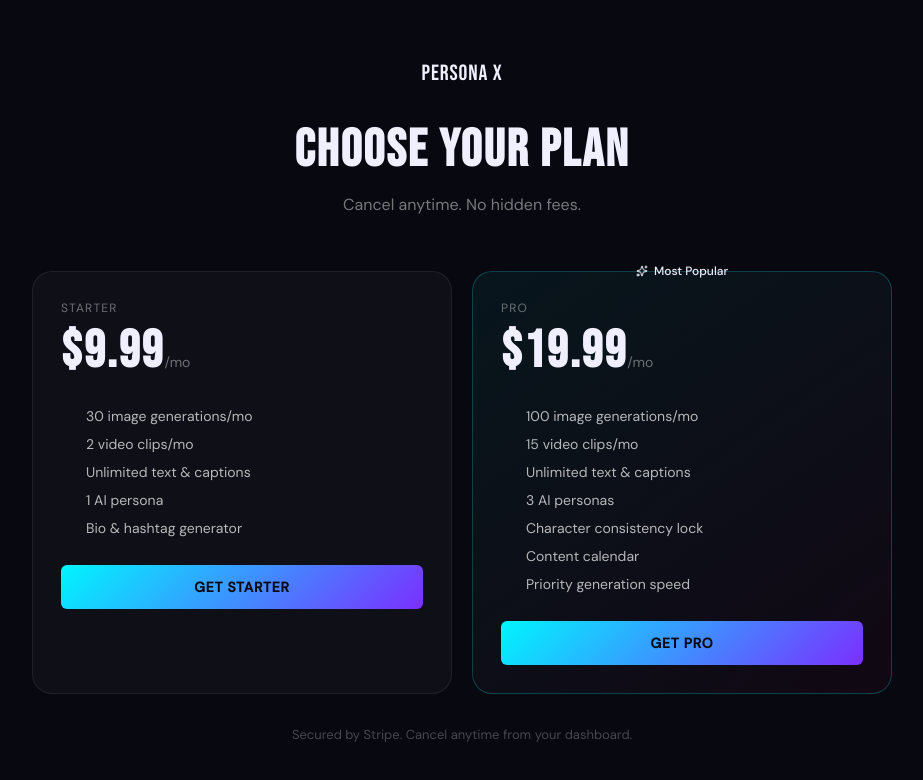
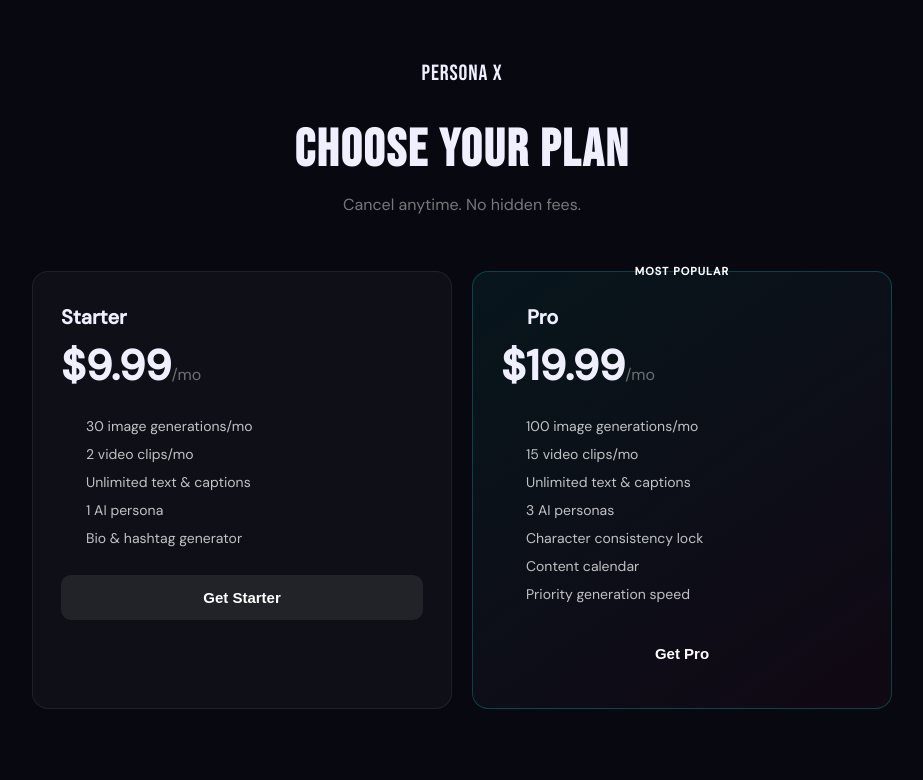
Before and after one commit to aqueenslane4/personaX, a Next.js app: page /pricing in a window 1280 px wide. Shown: the top 780 px of the page, without its empty margins (178-1101 px from the left). Built offline with nearby package versions, Linux system fonts and the light colour scheme; no server answers.

Commit message:
Update page.tsx

```diff
--- a/src/app/pricing/page.tsx
+++ b/src/app/pricing/page.tsx
@@ -2,7 +2,6 @@
 import { useState } from 'react'
 import Link from 'next/link'
 import { Check, Sparkles } from 'lucide-react'
-import { supabase } from '@/lib/supabase'
 import { PLANS } from '@/lib/stripe'
 
 export default function Pricing() {
@@ -10,13 +9,20 @@ export default function Pricing() {
 
   const handleSubscribe = async (planId: string) => {
     setLoading(planId)
-    const { data: { user } } = await supabase.auth.getUser()
-    if (!user) { window.location.href = `/signup?plan=${planId}`; return }
+
+    // Check auth by calling a lightweight API route instead of client-side Supabase
+    const authRes = await fetch('/api/auth/me')
+    const authData = await authRes.json()
+
+    if (!authData.user) {
+      window.location.href = `/signup?plan=${planId}`
+      return
+    }
 
     const res = await fetch('/api/stripe/checkout', {
       method: 'POST',
       headers: { 'Content-Type': 'application/json' },
-      body: JSON.stringify({ planId, userId: user.id, email: user.email }),
+      body: JSON.stringify({ planId, userId: authData.user.id, email: authData.user.email }),
     })
     const { url } = await res.json()
     if (url) window.location.href = url
@@ -41,41 +47,51 @@ export default function Pricing() {
               <div key={planId} style={{
                 background: isPro ? 'linear-gradient(145deg, rgba(10,186,181,0.08), rgba(194,24,91,0.05))' : 'rgba(255,255,255,0.03)',
                 border: isPro ? '1px solid rgba(10,186,181,0.3)' : '1px solid rgba(255,255,255,0.07)',
-                borderRadius: 20, padding: 28, position: 'relative'
+                borderRadius: 16,
+                padding: '32px 28px',
+                position: 'relative',
               }}>
                 {isPro && (
-                  <div style={{ position: 'absolute', top: -13, left: '50%', transform: 'translateX(-50%)', background: 'linear-gradient(135deg, var(--teal), var(--rose))', borderRadius: 50, padding: '4px 16px', fontSize: 12, fontWeight: 500, display: 'flex', alignItems: 'center', gap: 6, whiteSpace: 'nowrap' }}>
-                    <Sparkles size={12} /> Most Popular
+                  <div style={{
+                    position: 'absolute', top: -12, left: '50%', transform: 'translateX(-50%)',
+                    background: 'linear-gradient(90deg, var(--teal), var(--rose))',
+                    color: 'white', fontSize: 11, fontWeight: 700, letterSpacing: 1,
+                    padding: '4px 16px', borderRadius: 20,
+                  }}>MOST POPULAR</div>
+                )}
+                <div style={{ marginBottom: 24 }}>
+                  <div style={{ display: 'flex', alignItems: 'center', gap: 8, marginBottom: 8 }}>
+                    {isPro && <Sparkles size={18} color="var(--teal)" />}
+                    <h2 style={{ fontSize: 20, fontWeight: 700, color: isPro ? 'var(--teal)' : 'var(--cream)' }}>{plan.name}</h2>
                   </div>
-                )}
-                <div style={{ fontSize: 12, color: 'rgba(255,255,255,0.4)', textTransform: 'uppercase', letterSpacing: '0.1em', marginBottom: 4 }}>{plan.name}</div>
-                <div style={{ marginBottom: 24 }}>
-                  <span className="font-display" style={{ fontSize: 52, fontWeight: 700 }}>${plan.price}</span>
-                  <span style={{ fontSize: 14, color: 'rgba(255,255,255,0.4)' }}>/mo</span>
+                  <div style={{ fontSize: 42, fontWeight: 800, color: 'var(--cream)', marginBottom: 4 }}>
+                    ${plan.price}<span style={{ fontSize: 16, fontWeight: 400, color: 'rgba(255,255,255,0.4)' }}>/mo</span>
+                  </div>
                 </div>
                 <ul style={{ listStyle: 'none', padding: 0, margin: '0 0 28px', display: 'flex', flexDirection: 'column', gap: 10 }}>
-                  {plan.features.map((f, i) => (
-                    <li key={i} style={{ display: 'flex', alignItems: 'flex-start', gap: 10, fontSize: 14, color: 'rgba(255,255,255,0.7)' }}>
-                      <Check size={15} color="var(--teal)" style={{ marginTop: 1, flexShrink: 0 }} /> {f}
+                  {plan.features.map((f: string) => (
+                    <li key={f} style={{ display: 'flex', alignItems: 'center', gap: 10, fontSize: 14, color: 'rgba(255,255,255,0.75)' }}>
+                      <Check size={15} color="var(--teal)" strokeWidth={2.5} />
+                      {f}
                     </li>
                   ))}
                 </ul>
                 <button
-                  className="btn-primary"
                   onClick={() => handleSubscribe(planId)}
                   disabled={loading === planId}
-                  style={{ width: '100%', justifyContent: 'center', opacity: loading === planId ? 0.7 : 1 }}
+                  style={{
+                    width: '100%', padding: '14px 0', borderRadius: 10, border: 'none', cursor: 'pointer',
+                    background: isPro ? 'linear-gradient(90deg, var(--teal), var(--rose))' : 'rgba(255,255,255,0.08)',
+                    color: 'white', fontSize: 15, fontWeight: 700,
+                    opacity: loading === planId ? 0.7 : 1,
+                  }}
                 >
-                  {loading === planId ? 'Redirecting...' : `Get ${plan.name}`}
+                  {loading === planId ? 'Loading...' : `Get ${plan.name}`}
                 </button>
               </div>
             )
           })}
         </div>
-
-        <p style={{ textAlign: 'center', marginTop: 32, fontSize: 13, color: 'rgba(255,255,255,0.25)' }}>
-          Secured by Stripe. Cancel anytime from your dashboard.
-        </p>
       </div>
     </main>
   )
```
